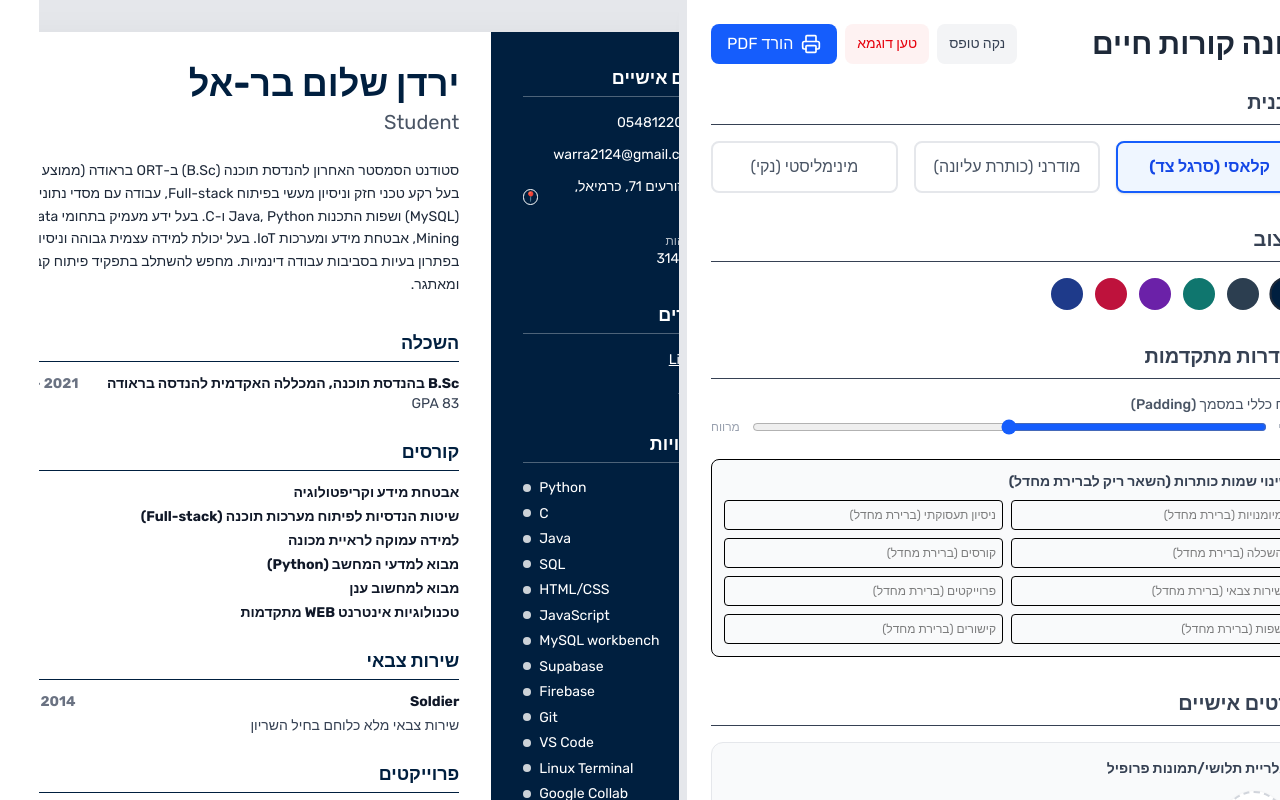
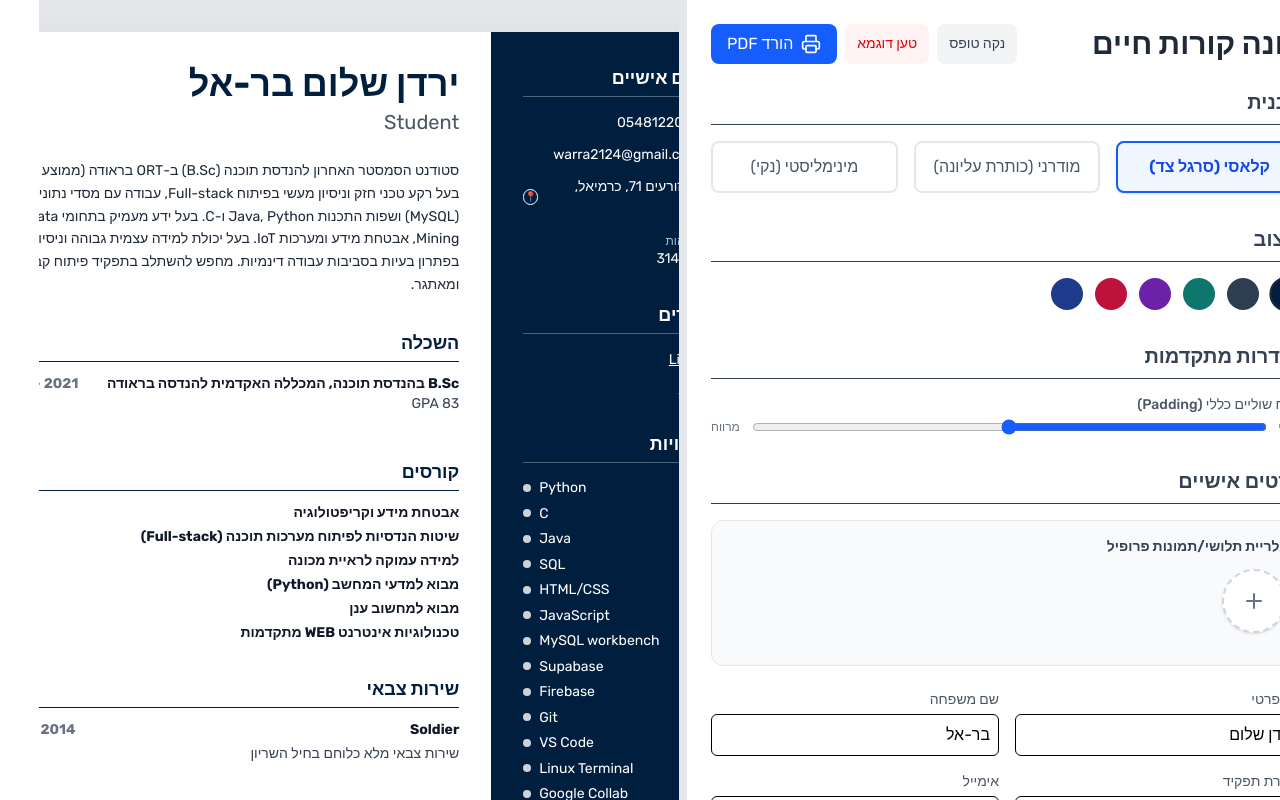
Before and after one commit to dsaadss/resume-builder-free, a React (Vite) app: page / in a window 1280 px wide. Built offline with nearby package versions, Linux system fonts and the light colour scheme.

Commit message:
feat(ux): enhanced image gallery handling, inline section formatting, and layout spacing

```diff
--- a/src/App.tsx
+++ b/src/App.tsx
@@ -1,6 +1,6 @@
 import { useRef, useEffect, useState } from 'react';
 import { useForm, useFieldArray } from 'react-hook-form';
-import { Upload, Printer, Plus, Trash2, GripVertical } from 'lucide-react';
+import { Upload, Printer, Plus, Trash2, GripVertical, Check } from 'lucide-react';
 import { v4 as uuidv4 } from 'uuid';
 import * as pdfjsLib from 'pdfjs-dist';
 
@@ -53,16 +53,27 @@ export default function App() {
   };
 
   const FormSectionHeader = ({ title, orderKey, sectionId, size = 'xl', children }: { title: string, orderKey: 'mainOrder' | 'sidebarOrder', sectionId: string, size?: 'lg' | 'xl', children?: React.ReactNode }) => (
-    <div className="flex justify-between items-center mb-4 border-b pb-2">
-      <div className="flex items-center gap-3">
-        <h2 className={`text-${size} font-semibold text-gray-700`}>{title}</h2>
+    <div className="flex flex-col gap-2 mb-4 border-b pb-3">
+      <div className="flex justify-between items-center">
+        <div className="flex items-center gap-3 w-full">
+          <input
+            {...register(`settings.headlines.${sectionId}`)}
+            placeholder={title}
+            className={`text-${size} font-semibold text-gray-700 bg-transparent border-b border-transparent focus:border-blue-500 focus:outline-none hover:bg-gray-50 transition p-1 -m-1 min-w-[120px] max-w-[200px]`}
+          />
           <div className="flex bg-gray-100 rounded-md overflow-hidden border border-gray-200" dir="ltr">
-          <button type="button" onClick={() => moveOrder(orderKey, sectionId, -1)} className="px-1.5 py-0.5 hover:bg-gray-200 text-gray-600 hover:text-black transition text-xs font-bold" title="הזז למעלה ב-PDF">↑</button>
+            <button type="button" onClick={() => moveOrder(orderKey, sectionId, -1)} className="px-2 py-1 hover:bg-gray-200 text-gray-700 hover:text-black transition text-sm font-black" title="הזז למעלה ב-PDF">↑</button>
             <div className="w-px bg-gray-300"></div>
-          <button type="button" onClick={() => moveOrder(orderKey, sectionId, 1)} className="px-1.5 py-0.5 hover:bg-gray-200 text-gray-600 hover:text-black transition text-xs font-bold" title="הזז למטה ב-PDF">↓</button>
+            <button type="button" onClick={() => moveOrder(orderKey, sectionId, 1)} className="px-2 py-1 hover:bg-gray-200 text-gray-700 hover:text-black transition text-sm font-black" title="הזז למטה ב-PDF">↓</button>
           </div>
         </div>
         {children}
+      </div>
+      <div className="flex items-center gap-2 text-xs text-gray-500 bg-gray-50 p-1.5 rounded-lg w-fit mt-1 border border-gray-100">
+        <span className="font-medium text-gray-600">ריווח עליון: צפוף</span>
+        <input type="range" min="0" max="16" defaultValue={8} {...register(`settings.sectionPadding.${sectionId}`, { valueAsNumber: true })} className="w-24 accent-blue-600" />
+        <span className="font-medium text-gray-600">מרווח</span>
+      </div>
     </div>
   );
 
@@ -171,25 +182,11 @@ export default function App() {
             <h2 className="text-xl font-semibold mb-4 text-gray-700 border-b pb-2">הגדרות מתקדמות</h2>
             <div className="grid grid-cols-1 gap-4">
               <div>
-                <label className="block text-sm font-medium text-gray-600 mb-1">ריווח כללי במסמך (Padding)</label>
+                <label className="block text-sm font-medium text-gray-600 mb-1">ריווח שוליים כללי (Padding)</label>
                 <div className="flex items-center gap-3">
-                  <span className="text-xs text-gray-400">צפוף</span>
+                  <span className="text-xs text-gray-500 font-medium">צפוף</span>
                   <input type="range" min="0" max="16" {...register('settings.padding', { valueAsNumber: true })} className="flex-1 accent-blue-600" />
-                  <span className="text-xs text-gray-400">מרווח</span>
-                </div>
-              </div>
-
-              <div className="mt-2 bg-gray-50 border rounded-lg p-3">
-                <label className="block text-sm font-bold text-gray-700 mb-2">שינוי שמות כותרות (השאר ריק לברירת מחדל)</label>
-                <div className="grid grid-cols-2 gap-2">
-                  <input {...register('settings.headlines.skills')} placeholder="מיומנויות (ברירת מחדל)" className="border rounded p-1.5 text-xs focus:ring-1 focus:ring-blue-500 outline-none" />
-                  <input {...register('settings.headlines.experience')} placeholder="ניסיון תעסוקתי (ברירת מחדל)" className="border rounded p-1.5 text-xs focus:ring-1 focus:ring-blue-500 outline-none" />
-                  <input {...register('settings.headlines.education')} placeholder="השכלה (ברירת מחדל)" className="border rounded p-1.5 text-xs focus:ring-1 focus:ring-blue-500 outline-none" />
-                  <input {...register('settings.headlines.courses')} placeholder="קורסים (ברירת מחדל)" className="border rounded p-1.5 text-xs focus:ring-1 focus:ring-blue-500 outline-none" />
-                  <input {...register('settings.headlines.military')} placeholder="שירות צבאי (ברירת מחדל)" className="border rounded p-1.5 text-xs focus:ring-1 focus:ring-blue-500 outline-none" />
-                  <input {...register('settings.headlines.projects')} placeholder="פרוייקטים (ברירת מחדל)" className="border rounded p-1.5 text-xs focus:ring-1 focus:ring-blue-500 outline-none" />
-                  <input {...register('settings.headlines.languages')} placeholder="שפות (ברירת מחדל)" className="border rounded p-1.5 text-xs focus:ring-1 focus:ring-blue-500 outline-none" />
-                  <input {...register('settings.headlines.links')} placeholder="קישורים (ברירת מחדל)" className="border rounded p-1.5 text-xs focus:ring-1 focus:ring-blue-500 outline-none" />
+                  <span className="text-xs text-gray-500 font-medium">מרווח</span>
                 </div>
               </div>
             </div>
@@ -206,10 +203,10 @@ export default function App() {
                   {resumeData.personal.profileImages?.map(img => (
                     <div
                       key={img.id}
-                      onClick={() => reset({ ...watch(), personal: { ...watch('personal'), activeProfileImageId: img.id } })}
-                      className={`relative w-16 h-16 rounded-full overflow-hidden cursor-pointer border-4 transition-all ${resumeData.personal.activeProfileImageId === img.id ? 'border-blue-500 shadow-md scale-110' : 'border-transparent hover:border-blue-300'}`}
+                      className={`relative w-24 h-24 rounded-full overflow-hidden border-4 transition-all group ${resumeData.personal.activeProfileImageId === img.id ? 'border-blue-500 shadow-md scale-110' : 'border-transparent hover:border-blue-300'}`}
                     >
-                      <img src={img.dataUrl} alt="Profile" className="w-full h-full object-cover" style={{ objectPosition: `${img.posX}% ${img.posY}%` }} />
+                      <img src={img.dataUrl} alt="Profile" className="w-full h-full object-cover" style={{ objectPosition: `${img.posX}% ${img.posY}%`, transform: `scale(${img.scale && img.scale > 0 ? (img.scale / 100) : 1})` }} />
+                      <div className="absolute inset-0 bg-black/60 flex items-center justify-between px-3 opacity-0 group-hover:opacity-100 transition z-10">
                         <button
                           type="button"
                           onClick={(e) => {
@@ -218,10 +215,21 @@ export default function App() {
                             const newActiveId = newImages.length > 0 ? newImages[0].id : undefined;
                             reset({ ...watch(), personal: { ...watch('personal'), profileImages: newImages, activeProfileImageId: newActiveId } });
                           }}
-                        className="absolute inset-0 bg-black/60 flex items-center justify-center text-white opacity-0 hover:opacity-100 transition"
+                          className="text-red-400 hover:text-red-300 transition" title="מחק"
                         >
-                        <Trash2 size={16} />
+                          <Trash2 size={22} />
                         </button>
+                        <button
+                          type="button"
+                          onClick={(e) => {
+                            e.stopPropagation();
+                            reset({ ...watch(), personal: { ...watch('personal'), activeProfileImageId: img.id } });
+                          }}
+                          className="text-green-400 hover:text-green-300 transition" title="בחר"
+                        >
+                          <Check size={26} strokeWidth={3} />
+                        </button>
+                      </div>
                     </div>
                   ))}
 
@@ -270,6 +278,20 @@ export default function App() {
                           onChange={(e) => {
                             const newImages = resumeData.personal.profileImages.map(img =>
                               img.id === resumeData.personal.activeProfileImageId ? { ...img, posY: parseInt(e.target.value) } : img
+                            );
+                            reset({ ...watch(), personal: { ...watch('personal'), profileImages: newImages } });
+                          }}
+                          className="flex-1 cursor-ew-resize accent-blue-600"
+                        />
+                      </div>
+                      <div className="flex items-center gap-3">
+                        <span className="text-xs font-medium text-gray-500 w-16">זום (Scale)</span>
+                        <input
+                          type="range" min="100" max="300"
+                          value={resumeData.personal.profileImages.find(i => i.id === resumeData.personal.activeProfileImageId)?.scale || 100}
+                          onChange={(e) => {
+                            const newImages = resumeData.personal.profileImages.map(img =>
+                              img.id === resumeData.personal.activeProfileImageId ? { ...img, scale: parseInt(e.target.value) } : img
                             );
                             reset({ ...watch(), personal: { ...watch('personal'), profileImages: newImages } });
                           }}
@@ -547,6 +569,14 @@ export default function App() {
                   <Plus size={16} /> הוסף
                 </button>
               </FormSectionHeader>
+              <div className="flex gap-4 mb-3 pb-2 border-b border-gray-100">
+                <label className="flex items-center gap-1.5 text-xs text-gray-600 cursor-pointer hover:text-blue-600">
+                  <input type="radio" value="bullets" {...register('settings.skillsFormat')} className="accent-blue-600" /> רשימה ארוכה
+                </label>
+                <label className="flex items-center gap-1.5 text-xs text-gray-600 cursor-pointer hover:text-blue-600">
+                  <input type="radio" value="comma-separated" {...register('settings.skillsFormat')} className="accent-blue-600" /> פסקה חסכונית (פסיקים)
+                </label>
+              </div>
               <div className="space-y-2">
                 {resumeData.skills.map((skill, index) => (
                   <div key={skill.id} className="flex gap-2 items-center">
--- a/src/templates.tsx
+++ b/src/templates.tsx
@@ -2,7 +2,11 @@ import React from 'react';
 import { ResumeData } from './types';
 
 // Helper for bullet points that auto-aligns based on language
-const BulletList = ({ items }: { items: { id: string, name: string }[] }) => (
+const BulletList = ({ items, format }: { items: { id: string, name: string }[], format?: string }) => {
+  if (format === 'comma-separated') {
+    return <div className="text-sm leading-relaxed" dir="auto">{items.map(i => i.name).join(', ')}</div>;
+  }
+  return (
     <ul className="space-y-2 text-sm list-none p-0 m-0">
       {items.map(item => (
         <li key={item.id} dir="auto" className="flex items-center gap-2">
@@ -12,6 +16,7 @@ const BulletList = ({ items }: { items: { id: string, name: string }[] }) => (
       ))}
     </ul>
   );
+};
 
 const FormattedDescription = ({ text, className }: { text: string, className?: string }) => {
   if (!text) return null;
@@ -28,6 +33,13 @@ const FormattedDescription = ({ text, className }: { text: string, className?: s
   return <div className={`mt-1 whitespace-pre-wrap ${className || ''}`}>{text.replace(/^[-*•]\s*/, '')}</div>;
 };
 
+const getPad = (data: ResumeData, key: string) => {
+  // Check section specific padding first, fallback to global padding, fallback to 8
+  const padVal = data.settings?.sectionPadding?.[key];
+  const finalVal = padVal !== undefined ? padVal : (data.settings?.padding ?? 8);
+  return `${finalVal * 4}px`;
+};
+
 // --- Block Generators ---
 // These ensure we can map over mainOrder / sidebarOrder with all their unique styles.
 
@@ -35,10 +47,12 @@ const generateMainBlocks = (data: ResumeData, templateClassTheme: string) => {
   const h = data.settings?.headlines || {};
   return {
     summary: data.summary ? (
-      <p className="text-sm text-gray-800 leading-relaxed mb-8 whitespace-pre-wrap">{data.summary}</p>
+      <div style={{ paddingBottom: getPad(data, 'summary') }}>
+        <p className="text-sm text-gray-800 leading-relaxed whitespace-pre-wrap">{data.summary}</p>
+      </div>
     ) : null,
     experience: data.experience.length > 0 ? (
-      <section className="mb-6">
+      <section style={{ paddingBottom: getPad(data, 'experience') }}>
         <h3 className={templateClassTheme} style={{ color: data.themeColor, borderColor: data.themeColor }}>{h.experience || 'ניסיון תעסוקתי'}</h3>
         {data.experience.map(exp => (
           <article key={exp.id} className="mb-4">
@@ -52,7 +66,7 @@ const generateMainBlocks = (data: ResumeData, templateClassTheme: string) => {
       </section>
     ) : null,
     education: data.education.length > 0 ? (
-      <section className="mb-6">
+      <section style={{ paddingBottom: getPad(data, 'education') }}>
         <h3 className={templateClassTheme} style={{ color: data.themeColor, borderColor: data.themeColor }}>{h.education || 'השכלה'}</h3>
         {data.education.map(edu => (
           <article key={edu.id} className="mb-3">
@@ -66,7 +80,7 @@ const generateMainBlocks = (data: ResumeData, templateClassTheme: string) => {
       </section>
     ) : null,
     courses: data.courses.length > 0 ? (
-      <div className="mb-6">
+      <div style={{ paddingBottom: getPad(data, 'courses') }}>
         <h3 className={templateClassTheme} style={{ color: data.themeColor, borderColor: data.themeColor }}>{h.courses || 'קורסים'}</h3>
         <div className="space-y-1 text-sm">
           {data.courses.map(course => (
@@ -79,7 +93,7 @@ const generateMainBlocks = (data: ResumeData, templateClassTheme: string) => {
       </div>
     ) : null,
     military: data.military.length > 0 ? (
-      <div className="mb-6">
+      <div style={{ paddingBottom: getPad(data, 'military') }}>
         <h3 className={templateClassTheme} style={{ color: data.themeColor, borderColor: data.themeColor }}>{h.military || 'שירות צבאי'}</h3>
         {data.military.map(mil => (
           <div key={mil.id} className="mb-3">
@@ -93,7 +107,7 @@ const generateMainBlocks = (data: ResumeData, templateClassTheme: string) => {
       </div>
     ) : null,
     projects: data.projects.length > 0 ? (
-      <div className="mb-6">
+      <div style={{ paddingBottom: getPad(data, 'projects') }}>
         <h3 className={templateClassTheme} style={{ color: data.themeColor, borderColor: data.themeColor }}>{h.projects || 'פרוייקטים'}</h3>
         {data.projects.map(proj => (
           <div key={proj.id} className="mb-3">
@@ -109,13 +123,13 @@ const generateMainBlocks = (data: ResumeData, templateClassTheme: string) => {
 
 export const ClassicTemplate = ({ data }: { data: ResumeData }) => {
   const activeImg = data.personal.profileImages?.find(i => i.id === data.personal.activeProfileImageId);
-  const pad = (data.settings?.padding ?? 8) * 4;
+  const globalPadStr = `${(data.settings?.padding ?? 8) * 4}px`;
   const h = data.settings?.headlines || {};
 
   const sidebarBlocks: Record<string, React.ReactNode> = {
     personal: (
-      <div className="mb-8">
-        <h3 className="text-lg font-bold border-b border-white/30 pb-1 mb-4 text-right">פרטים אישיים</h3>
+      <div style={{ paddingBottom: getPad(data, 'personal') }}>
+        <h3 className="text-lg font-bold border-b border-white/30 pb-1 mb-4 text-right">{h.personal || 'פרטים אישיים'}</h3>
         <div className="space-y-3 text-sm text-right" dir="ltr">
           {data.personal.phone && (
             <div className="flex items-center justify-end gap-2">
@@ -145,7 +159,7 @@ export const ClassicTemplate = ({ data }: { data: ResumeData }) => {
       </div>
     ),
     links: data.links.length > 0 ? (
-      <div className="mb-8">
+      <div style={{ paddingBottom: getPad(data, 'links') }}>
         <h3 className="text-lg font-bold border-b border-white/30 pb-1 mb-4 text-right">{h.links || 'קישורים'}</h3>
         <div className="space-y-2 text-sm text-right" dir="ltr">
           {data.links.map(link => (
@@ -155,13 +169,13 @@ export const ClassicTemplate = ({ data }: { data: ResumeData }) => {
       </div>
     ) : null,
     skills: data.skills.length > 0 ? (
-      <div className="mb-8">
+      <div style={{ paddingBottom: getPad(data, 'skills') }}>
         <h3 className="text-lg font-bold border-b border-white/30 pb-1 mb-4 text-right">{h.skills || 'מיומנויות'}</h3>
-        <BulletList items={data.skills} />
+        <BulletList items={data.skills} format={data.settings?.skillsFormat} />
       </div>
     ) : null,
     languages: data.languages.length > 0 ? (
-      <div className="mb-8">
+      <div style={{ paddingBottom: getPad(data, 'languages') }}>
         <h3 className="text-lg font-bold border-b border-white/30 pb-1 mb-4 text-right">{h.languages || 'שפות'}</h3>
         <BulletList items={data.languages} />
       </div>
@@ -173,11 +187,11 @@ export const ClassicTemplate = ({ data }: { data: ResumeData }) => {
   return (
     <div className="flex w-full min-h-[297mm] bg-white text-gray-900" dir="rtl">
       {/* Sidebar */}
-      <div className="w-1/3 text-white" style={{ backgroundColor: data.themeColor, padding: `${pad}px` }}>
+      <div className="w-1/3 text-white" style={{ backgroundColor: data.themeColor, padding: globalPadStr }}>
         {activeImg && (
           <div className="flex justify-center mb-8">
             <div className="w-32 h-32 rounded-full overflow-hidden border-4 border-white/20 shadow-lg shrink-0">
-              <img src={activeImg.dataUrl} alt="Profile" className="w-full h-full object-cover" style={{ objectPosition: `${activeImg.posX}% ${activeImg.posY}%` }} />
+              <img src={activeImg.dataUrl} alt="Profile" className="w-full h-full object-cover" style={{ objectPosition: `${activeImg.posX}% ${activeImg.posY}%`, transform: `scale(${activeImg.scale && activeImg.scale > 0 ? activeImg.scale / 100 : 1})` }} />
             </div>
           </div>
         )}
@@ -185,7 +199,7 @@ export const ClassicTemplate = ({ data }: { data: ResumeData }) => {
       </div>
 
       {/* Main */}
-      <div className="w-2/3" style={{ padding: `${pad}px` }}>
+      <div className="w-2/3" style={{ padding: globalPadStr }}>
         <h1 className="text-4xl font-bold mb-1" style={{ color: data.themeColor }}>{data.personal.firstName} {data.personal.lastName}</h1>
         <h2 className="text-xl text-gray-600 mb-6">{data.personal.title}</h2>
         {data.settings?.mainOrder?.map(key => <React.Fragment key={key}>{mainBlocks[key]}</React.Fragment>)}
@@ -197,24 +211,24 @@ export const ClassicTemplate = ({ data }: { data: ResumeData }) => {
 
 export const ModernTemplate = ({ data }: { data: ResumeData }) => {
   const activeImg = data.personal.profileImages?.find(i => i.id === data.personal.activeProfileImageId);
-  const pad = (data.settings?.padding ?? 8) * 4;
+  const globalPadStr = `${(data.settings?.padding ?? 8) * 4}px`;
   const h = data.settings?.headlines || {};
 
   const sidebarBlocks: Record<string, React.ReactNode> = {
     skills: data.skills.length > 0 ? (
-      <div>
+      <div style={{ paddingBottom: getPad(data, 'skills') }}>
         <h3 className="text-lg font-bold border-b pb-1 mb-4" style={{ color: data.themeColor, borderColor: data.themeColor }}>{h.skills || 'מיומנויות'}</h3>
-        <div className="text-gray-700"><BulletList items={data.skills} /></div>
+        <div className="text-gray-700"><BulletList items={data.skills} format={data.settings?.skillsFormat} /></div>
       </div>
     ) : null,
     languages: data.languages.length > 0 ? (
-      <div>
+      <div style={{ paddingBottom: getPad(data, 'languages') }}>
         <h3 className="text-lg font-bold border-b pb-1 mb-4" style={{ color: data.themeColor, borderColor: data.themeColor }}>{h.languages || 'שפות'}</h3>
         <div className="text-gray-700"><BulletList items={data.languages} /></div>
       </div>
     ) : null,
     links: data.links.length > 0 ? (
-      <div>
+      <div style={{ paddingBottom: getPad(data, 'links') }}>
         <h3 className="text-lg font-bold border-b pb-1 mb-4" style={{ color: data.themeColor, borderColor: data.themeColor }}>{h.links || 'קישורים'}</h3>
         <div className="space-y-2 text-sm text-gray-700" dir="ltr">
           {data.links.map(link => (
@@ -232,10 +246,10 @@ export const ModernTemplate = ({ data }: { data: ResumeData }) => {
   return (
     <div className="w-full min-h-[297mm] bg-white text-gray-900 flex flex-col" dir="rtl">
       {/* Header */}
-      <div className="text-white flex items-center gap-8" style={{ backgroundColor: data.themeColor, padding: `${pad}px` }}>
+      <div className="text-white flex items-center gap-8" style={{ backgroundColor: data.themeColor, padding: globalPadStr }}>
         {activeImg && (
           <div className="w-32 h-32 rounded-full overflow-hidden border-4 border-white/20 shadow-lg shrink-0">
-            <img src={activeImg.dataUrl} alt="Profile" className="w-full h-full object-cover" style={{ objectPosition: `${activeImg.posX}% ${activeImg.posY}%` }} />
+            <img src={activeImg.dataUrl} alt="Profile" className="w-full h-full object-cover" style={{ objectPosition: `${activeImg.posX}% ${activeImg.posY}%`, transform: `scale(${activeImg.scale && activeImg.scale > 0 ? activeImg.scale / 100 : 1})` }} />
           </div>
         )}
         <div className="flex-1">
@@ -249,13 +263,13 @@ export const ModernTemplate = ({ data }: { data: ResumeData }) => {
         </div>
       </div>
 
-      <div className="flex flex-1 gap-8" style={{ padding: `${pad}px` }}>
+      <div className="flex flex-1 gap-8" style={{ padding: globalPadStr }}>
         {/* Main Content */}
         <div className="w-2/3">
           {data.settings?.mainOrder?.map(key => <React.Fragment key={key}>{mainBlocks[key]}</React.Fragment>)}
         </div>
         {/* Sidebar */}
-        <div className="w-1/3 space-y-8">
+        <div className="w-1/3">
           {data.settings?.sidebarOrder?.map(key => <React.Fragment key={key}>{sidebarBlocks[key]}</React.Fragment>)}
         </div>
       </div>
@@ -273,13 +287,13 @@ export const MinimalistTemplate = ({ data }: { data: ResumeData }) => {
 
   const sidebarBlocks: Record<string, React.ReactNode> = {
     skills: data.skills.length > 0 ? (
-      <div>
+      <div style={{ paddingBottom: getPad(data, 'skills') }}>
         <h3 className="text-lg font-bold border-b pb-1 mb-4 uppercase tracking-wider text-gray-900" style={{ borderColor: data.themeColor }}>{h.skills || 'מיומנויות'}</h3>
-        <div className="text-gray-700"><BulletList items={data.skills} /></div>
+        <div className="text-gray-700"><BulletList items={data.skills} format={data.settings?.skillsFormat} /></div>
       </div>
     ) : null,
     languages: data.languages.length > 0 ? (
-      <div>
+      <div style={{ paddingBottom: getPad(data, 'languages') }}>
         <h3 className="text-lg font-bold border-b pb-1 mb-4 uppercase tracking-wider text-gray-900" style={{ borderColor: data.themeColor }}>{h.languages || 'שפות'}</h3>
         <div className="text-gray-700"><BulletList items={data.languages} /></div>
       </div>
@@ -307,7 +321,7 @@ export const MinimalistTemplate = ({ data }: { data: ResumeData }) => {
         )}
       </div>
 
-      <div className="grid grid-cols-1 gap-8">
+      <div className="grid grid-cols-1 gap-1">
         {data.settings?.mainOrder?.map(key => <React.Fragment key={key}>{mainBlocks[key]}</React.Fragment>)}
 
         <div className="grid grid-cols-2 gap-8">
--- a/src/types.ts
+++ b/src/types.ts
@@ -3,13 +3,16 @@ export type ProfileImageInfo = {
   dataUrl: string;
   posX: number;
   posY: number;
+  scale?: number;
 };
 
 export type TemplateSettings = {
   padding: number;
+  sectionPadding?: Record<string, number>;
   headlines: Record<string, string>;
   sidebarOrder: string[];
   mainOrder: string[];
+  skillsFormat?: 'bullets' | 'comma-separated';
 };
 
 export type ResumeData = {
@@ -44,9 +47,11 @@ export const initialResumeData: ResumeData = {
   themeColor: "#001f3f",
   settings: {
     padding: 8,
+    sectionPadding: {},
     headlines: {},
     sidebarOrder: ['personal', 'links', 'skills', 'languages'],
-    mainOrder: ['summary', 'experience', 'education', 'courses', 'military', 'projects']
+    mainOrder: ['summary', 'experience', 'education', 'courses', 'military', 'projects'],
+    skillsFormat: 'bullets'
   },
   personal: {
     firstName: "ירדן שלום",
@@ -136,9 +141,11 @@ export const emptyResumeData: ResumeData = {
   template: "classic",
   settings: {
     padding: 8,
+    sectionPadding: {},
     headlines: {},
     sidebarOrder: ['personal', 'links', 'skills', 'languages'],
-    mainOrder: ['summary', 'experience', 'education', 'courses', 'military', 'projects']
+    mainOrder: ['summary', 'experience', 'education', 'courses', 'military', 'projects'],
+    skillsFormat: 'bullets'
   },
   personal: {
     firstName: "",
```
Lines whose indentation alone changed are shown as unchanged.
